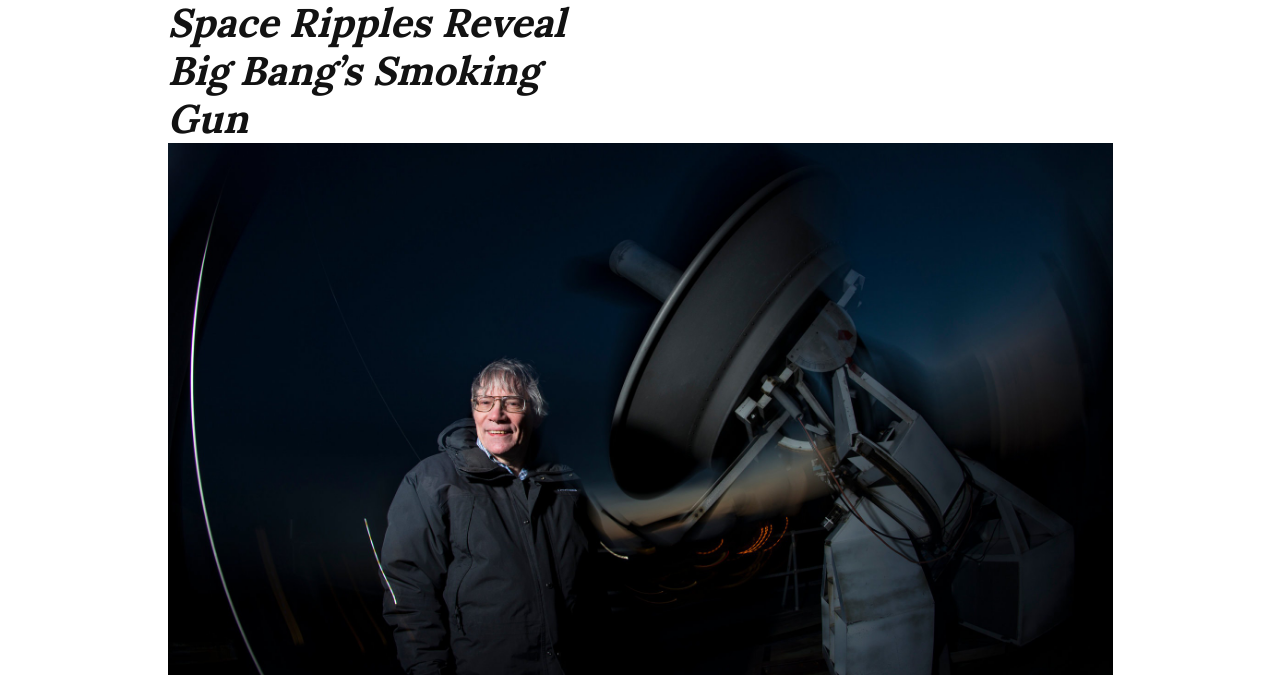
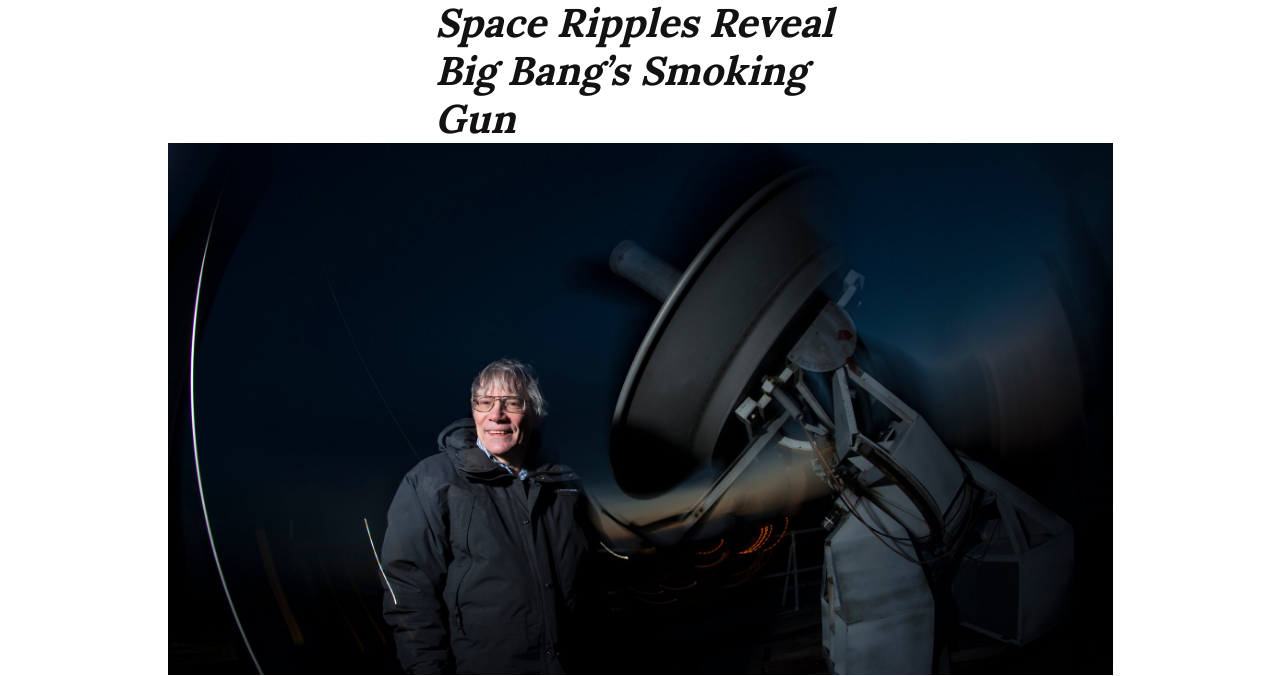
Before and after one commit to Vashiramusa/new-york-times-clone, a website: page index.html in a window 1280 px wide. Shown: the part 44-720 px from the top of the page. Drawn offline with Linux system fonts and the light colour scheme.

Commit message:
h1 has been centered

```diff
--- a/css/styles.css
+++ b/css/styles.css
@@ -87,6 +87,8 @@ h1 {
 	font-size: 40px;
 	line-height: 3rem;
 	font-style: italic;
+	width: 600px;
+	margin: auto;
 }
 
 .paragraph {
```
